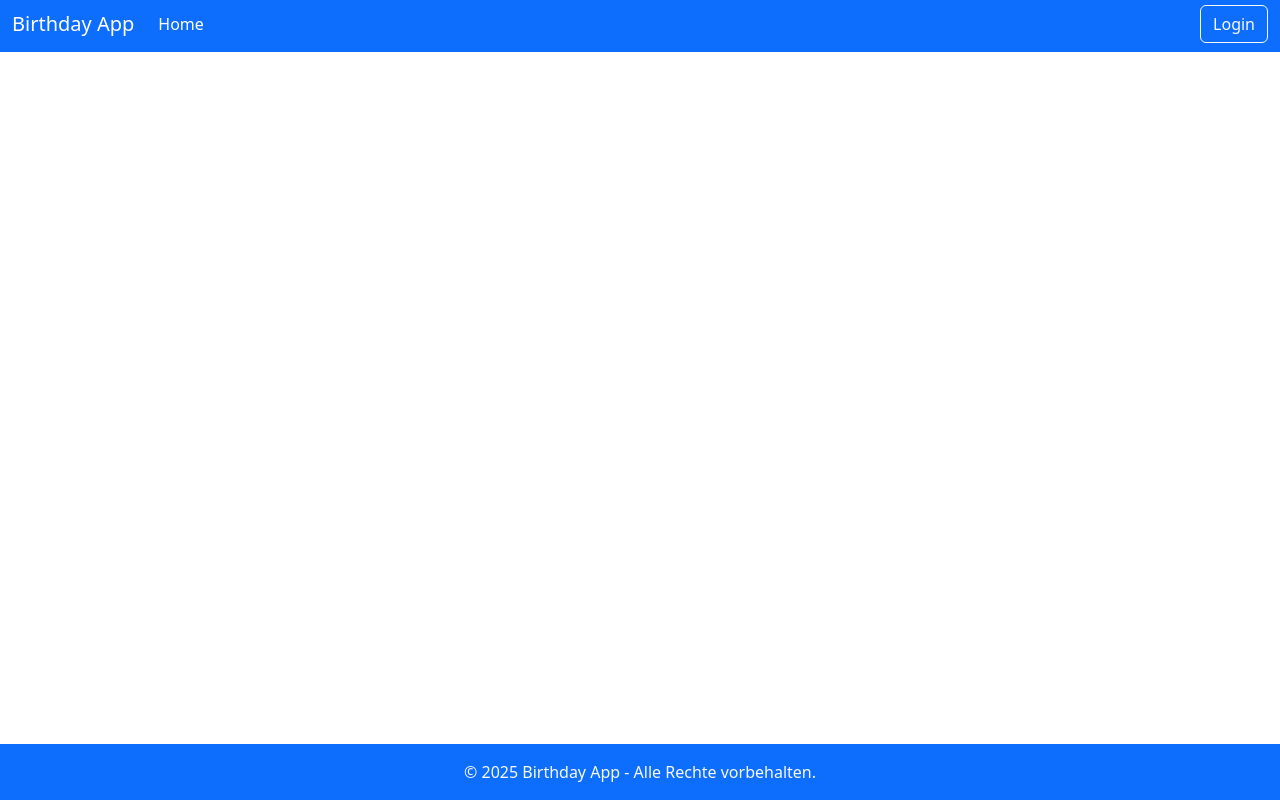
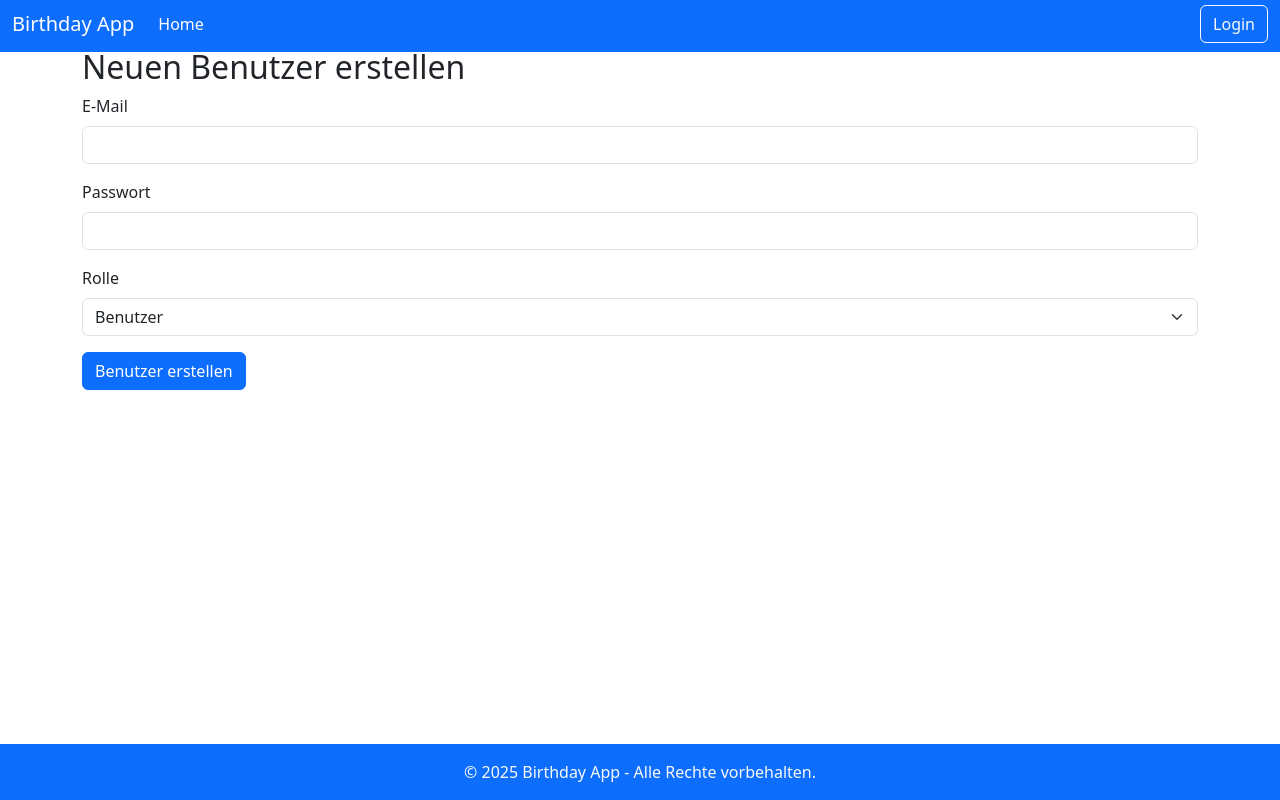
Before and after one commit to chrisSchnellH/birthdayapp, a React (Vite) app in the folder frontend/: page /admin/users/new in a window 1280 px wide. Built offline with nearby package versions, Linux system fonts and the light colour scheme.

Commit message:
Added Role For AuthResponse in backend and LogsPage, UserFormPage, UserPage, userService for frontend for Admin-Control

```diff
--- a/frontend/src/App.tsx
+++ b/frontend/src/App.tsx
@@ -6,6 +6,9 @@ import { LoginPage } from './pages/LoginPage';
 import { PersonListPage } from './pages/PersonListPage';
 import { AuthProvider } from './auth/AuthContext';
 import { PersonFormPage } from "./pages/PersonFormPage";
+import { UsersPage } from "./pages/UsersPage";
+import { LogsPage } from "./pages/LogsPage";
+import { UserFormPage } from "./pages/UserFormPage";
 
 export const App = () => {
     return (
@@ -17,6 +20,9 @@ export const App = () => {
                     <Route path="/persons" element={<PersonListPage />} />
                     <Route path="/persons/new" element={<PersonFormPage />} />
                     <Route path="/persons/edit/:id" element={<PersonFormPage />} />
+                    <Route path="/admin/users" element={<UsersPage />} />
+                    <Route path="/admin/users/new" element={<UserFormPage />} />
+                    <Route path="/admin/logs" element={<LogsPage />} />
                 </Routes>
                 <Footer />
             </div>
--- a/frontend/src/auth/AuthContext.tsx
+++ b/frontend/src/auth/AuthContext.tsx
@@ -1,28 +1,41 @@
-// src/context/AuthContext.tsx
-import { createContext, useContext, useState } from 'react';
+import { createContext, useContext, useState, useEffect } from 'react';
 
 interface AuthContextType {
     isLoggedIn: boolean;
-    login: () => void;
+    role: string | null;
+    login: (token: string, role: string) => void;
     logout: () => void;
 }
 
 const AuthContext = createContext<AuthContextType | null>(null);
 
 export const AuthProvider = ({ children }: { children: React.ReactNode }) => {
-    const [isLoggedIn, setIsLoggedIn] = useState(!!localStorage.getItem('token'));
+    // Zustand synchron aus dem LocalStorage initialisieren
+    const [isLoggedIn, setIsLoggedIn] = useState(() => {
+        const token = localStorage.getItem('token');
+        return !!token; // true, wenn ein Token vorhanden ist
+    });
 
-    const login = () => {
+    const [role, setRole] = useState<string | null>(() => {
+        return localStorage.getItem('role'); // Rolle aus dem LocalStorage lesen
+    });
+
+    const login = (token: string, role: string) => {
+        localStorage.setItem('token', token); // Token speichern
+        localStorage.setItem('role', role); // Rolle speichern
         setIsLoggedIn(true);
+        setRole(role);
     };
 
     const logout = () => {
-        localStorage.removeItem('token');
+        localStorage.removeItem('token'); // Token entfernen
+        localStorage.removeItem('role'); // Rolle entfernen
         setIsLoggedIn(false);
+        setRole(null);
     };
 
     return (
-        <AuthContext.Provider value={{ isLoggedIn, login, logout }}>
+        <AuthContext.Provider value={{ isLoggedIn, role, login, logout }}>
             {children}
         </AuthContext.Provider>
     );
--- a/frontend/src/layouts/Navbar.tsx
+++ b/frontend/src/layouts/Navbar.tsx
@@ -3,16 +3,12 @@ import { useAuth } from '../auth/AuthContext';
 import { useNavigate } from 'react-router-dom';
 
 export const Navbar = () => {
-    const { isLoggedIn, logout } = useAuth(); // Hole den Login-Status und die logout-Funktion aus dem AuthContext
+    const { isLoggedIn, role, logout } = useAuth();
     const navigate = useNavigate();
 
     const handleLogout = () => {
-        logout(); // Führe die logout-Funktion aus
-        navigate('/'); // Weiterleitung zur Login-Seite
-    };
-
-    const handleLogin = () => {
-        navigate('/'); // Weiterleitung zur Login-Seite
+        logout();
+        navigate('/');
     };
 
     return (
@@ -27,9 +23,24 @@ export const Navbar = () => {
                         <li className="nav-item">
                             <a className="nav-link active" aria-current="page" href="#">Home</a>
                         </li>
-                        {isLoggedIn && ( // Zeige die Personen-Seite nur an, wenn eingeloggt
+                        {isLoggedIn && (
                             <li className="nav-item">
                                 <a className="nav-link" href="/persons">Personen</a>
+                            </li>
+                        )}
+                        {role === 'ROLE_ADMIN' && (
+                            <li className="nav-item dropdown">
+                                <a className="nav-link dropdown-toggle" href="#" role="button" data-bs-toggle="dropdown" aria-expanded="false">
+                                    Admin-Bereich
+                                </a>
+                                <ul className="dropdown-menu">
+                                    <li>
+                                        <a className="dropdown-item" href="/admin/users">Users</a>
+                                    </li>
+                                    <li>
+                                        <a className="dropdown-item" href="/admin/logs">Logs</a>
+                                    </li>
+                                </ul>
                             </li>
                         )}
                     </ul>
@@ -39,7 +50,7 @@ export const Navbar = () => {
                                 Logout
                             </button>
                         ) : (
-                            <button onClick={handleLogin} className="btn btn-outline-light">
+                            <button onClick={() => navigate('/')} className="btn btn-outline-light">
                                 Login
                             </button>
                         )}
--- a/frontend/src/pages/LoginPage.tsx
+++ b/frontend/src/pages/LoginPage.tsx
@@ -1,4 +1,3 @@
-// src/pages/LoginPage.tsx
 import { useState } from "react";
 import { useAuth } from '../auth/AuthContext';
 import { useNavigate } from 'react-router-dom';
@@ -19,11 +18,12 @@ export const LoginPage = () => {
             // API-Aufruf zum Backend
             const response = await login({ email, password });
 
-            // Speichere das Token (z. B. im LocalStorage oder Context)
+            // Speichere das Token und die Rolle im LocalStorage
             localStorage.setItem('token', response.token);
+            localStorage.setItem('role', response.role);
 
-            // Aktualisiere den Login-Status
-            authLogin();
+            // Aktualisiere den Login-Status und die Rolle im AuthContext
+            authLogin(response.token, response.role);
 
             // Weiterleitung zur Personenliste
             navigate('/persons');
--- /dev/null
+++ b/frontend/src/pages/LogsPage.tsx
@@ -0,0 +1,8 @@
+export const LogsPage = () => {
+    return (
+        <div className="container mt-5">
+            <h2>Logs</h2>
+            <p>Hier werden die Logs angezeigt.</p>
+        </div>
+    );
+};
--- a/frontend/src/pages/PersonListPage.tsx
+++ b/frontend/src/pages/PersonListPage.tsx
@@ -62,7 +62,7 @@ export const PersonListPage = () => {
             <h2>Personenliste</h2>
             <button
                 onClick={() => navigate('/persons/new')}
-                className="btn btn-outline-success mb-3"
+                className="btn btn-outline-success btn-sm mb-3"
             >
                 <svg xmlns="http://www.w3.org/2000/svg" width="16" height="16" fill="currentColor" className="bi bi-plus-circle mb-1" viewBox="0 0 16 16">
                     <path d="M8 15A7 7 0 1 1 8 1a7 7 0 0 1 0 14m0 1A8 8 0 1 0 8 0a8 8 0 0 0 0 16" />
@@ -76,7 +76,7 @@ export const PersonListPage = () => {
                         <th>Nachname</th>
                         <th>Geburtsdatum</th>
                         <th>Notiz</th>
-                        <th className='text-nowrap'>Aktion</th>
+                        <th style={{ width: '150px' }} className='text-nowrap'>Aktion</th>
                     </tr>
                 </thead>
                 <tbody>
@@ -89,7 +89,7 @@ export const PersonListPage = () => {
                             <td>
                                 <button
                                     onClick={() => navigate(`/persons/edit/${person.id}`)}
-                                    className="btn btn-primary btn-sm me-2"
+                                    className="btn btn-primary btn-sm mb-1"
                                 >
                                     <svg xmlns="http://www.w3.org/2000/svg" width="16" height="16" fill="currentColor" className="bi bi-gear-fill mb-1" viewBox="0 0 16 16">
                                         <path d="M9.405 1.05c-.413-1.4-2.397-1.4-2.81 0l-.1.34a1.464 1.464 0 0 1-2.105.872l-.31-.17c-1.283-.698-2.686.705-1.987 1.987l.169.311c.446.82.023 1.841-.872 2.105l-.34.1c-1.4.413-1.4 2.397 0 2.81l.34.1a1.464 1.464 0 0 1 .872 2.105l-.17.31c-.698 1.283.705 2.686 1.987 1.987l.311-.169a1.464 1.464 0 0 1 2.105.872l.1.34c.413 1.4 2.397 1.4 2.81 0l.1-.34a1.464 1.464 0 0 1 2.105-.872l.31.17c1.283.698 2.686-.705 1.987-1.987l-.169-.311a1.464 1.464 0 0 1 .872-2.105l.34-.1c1.4-.413 1.4-2.397 0-2.81l-.34-.1a1.464 1.464 0 0 1-.872-2.105l.17-.31c.698-1.283-.705-2.686-1.987-1.987l-.311.169a1.464 1.464 0 0 1-2.105-.872zM8 10.93a2.929 2.929 0 1 1 0-5.86 2.929 2.929 0 0 1 0 5.858z" />
--- /dev/null
+++ b/frontend/src/pages/UserFormPage.tsx
@@ -0,0 +1,68 @@
+import { useState } from 'react';
+import { useNavigate } from 'react-router-dom';
+import { createUser } from '../services/userService';
+
+export const UserFormPage = () => {
+    const navigate = useNavigate();
+    const [email, setEmail] = useState('');
+    const [password, setPassword] = useState('');
+    const [role, setRole] = useState<'USER' | 'ADMIN'>('USER'); // Standardrolle: USER
+    const [error, setError] = useState<string | null>(null);
+
+    const handleSubmit = async (e: React.FormEvent) => {
+        e.preventDefault();
+        setError(null);
+
+        try {
+            const userRequest = { email, password, role };
+            await createUser(userRequest);
+            navigate('/admin/users'); // Weiterleitung zur Benutzerliste
+        } catch (error) {
+            setError('Fehler beim Erstellen des Benutzers');
+        }
+    };
+
+    return (
+        <div className="container mt-5">
+            <h2>Neuen Benutzer erstellen</h2>
+            {error && <div className="alert alert-danger">{error}</div>}
+            <form onSubmit={handleSubmit}>
+                <div className="mb-3">
+                    <label className="form-label">E-Mail</label>
+                    <input
+                        type="email"
+                        className="form-control"
+                        value={email}
+                        onChange={(e) => setEmail(e.target.value)}
+                        required
+                    />
+                </div>
+                <div className="mb-3">
+                    <label className="form-label">Passwort</label>
+                    <input
+                        type="password"
+                        className="form-control"
+                        value={password}
+                        onChange={(e) => setPassword(e.target.value)}
+                        required
+                    />
+                </div>
+                <div className="mb-3">
+                    <label className="form-label">Rolle</label>
+                    <select
+                        className="form-select"
+                        value={role}
+                        onChange={(e) => setRole(e.target.value as 'USER' | 'ADMIN')}
+                        required
+                    >
+                        <option value="USER">Benutzer</option>
+                        <option value="ADMIN">Admin</option>
+                    </select>
+                </div>
+                <button type="submit" className="btn btn-primary">
+                    Benutzer erstellen
+                </button>
+            </form>
+        </div>
+    );
+};
--- /dev/null
+++ b/frontend/src/pages/UsersPage.tsx
@@ -0,0 +1,78 @@
+// src/pages/admin/UsersPage.tsx
+import { useEffect, useState } from 'react';
+import { useAuth } from '../auth/AuthContext';
+import { getAllUsers } from '../services/userService';
+import { useNavigate } from 'react-router-dom';
+
+interface User {
+    id: number;
+    email: string;
+    role: string;
+}
+
+export const UsersPage = () => {
+    const [users, setUsers] = useState<User[]>([]);
+    const [loading, setLoading] = useState(true);
+    const [error, setError] = useState<string | null>(null);
+    const { isLoggedIn, role } = useAuth();
+    const navigate = useNavigate();
+
+    useEffect(() => {
+        if (!isLoggedIn || role !== 'ROLE_ADMIN') {
+            navigate('/persons'); // Weiterleitung zur Login-Seite, wenn nicht eingeloggt oder kein Admin
+            return;
+        }
+
+        const fetchUsers = async () => {
+            try {
+                const data = await getAllUsers();
+                setUsers(data);
+            } catch (error) {
+                setError('Fehler beim Laden der Benutzer');
+            } finally {
+                setLoading(false);
+            }
+        };
+
+        fetchUsers();
+    }, [isLoggedIn, role, navigate]);
+
+    if (loading) {
+        return <div>Lade Daten...</div>;
+    }
+
+    if (error) {
+        return <div className="alert alert-danger">{error}</div>;
+    }
+
+    return (
+        <div className="container mt-5">
+            <h2>Benutzerliste</h2>
+            <button
+                onClick={() => navigate('/admin/users/new')}
+                className="btn btn-outline-success"
+            >
+                <svg xmlns="http://www.w3.org/2000/svg" width="16" height="16" fill="currentColor" className="bi bi-plus-circle mb-1" viewBox="0 0 16 16">
+                    <path d="M8 15A7 7 0 1 1 8 1a7 7 0 0 1 0 14m0 1A8 8 0 1 0 8 0a8 8 0 0 0 0 16" />
+                    <path d="M8 4a.5.5 0 0 1 .5.5v3h3a.5.5 0 0 1 0 1h-3v3a.5.5 0 0 1-1 0v-3h-3a.5.5 0 0 1 0-1h3v-3A.5.5 0 0 1 8 4" />
+                </svg> Neuen Benutzer erstellen
+            </button>
+            <table className="table table-striped">
+                <thead>
+                    <tr>
+                        <th>E-Mail</th>
+                        <th>Rolle</th>
+                    </tr>
+                </thead>
+                <tbody>
+                    {users.map((user) => (
+                        <tr key={user.id}>
+                            <td>{user.email}</td>
+                            <td>{user.role}</td>
+                        </tr>
+                    ))}
+                </tbody>
+            </table>
+        </div>
+    );
+};
--- a/frontend/src/services/authService.ts
+++ b/frontend/src/services/authService.ts
@@ -9,6 +9,7 @@ interface LoginData {
 
 interface LoginResponse {
     token: string;
+    role: string;
 }
 
 export const login = async (data: LoginData): Promise<LoginResponse> => {
--- /dev/null
+++ b/frontend/src/services/userService.ts
@@ -0,0 +1,52 @@
+import axios from 'axios';
+
+const API_URL = 'http://localhost:8080/api/admin/users'; // Backend-URL
+
+interface UserResponse {
+    id: number;
+    email: string;
+    role: string;
+    // Weitere Felder, falls vorhanden
+}
+
+interface UserRequest {
+    email: string;
+    password: string;
+    role: 'USER' | 'ADMIN';
+}
+
+interface ApiResponse {
+    content: UserResponse[];
+    page: number;
+    size: number;
+    totalPages: number;
+    totalElements: number;
+}
+
+export const getAllUsers = async (): Promise<UserResponse[]> => {
+    try {
+        const token = localStorage.getItem('token'); // Hole das JWT-Token aus dem LocalStorage
+        const response = await axios.get<ApiResponse>(API_URL, {
+            headers: {
+                Authorization: `Bearer ${token}`, // Füge das Token zum Header hinzu
+            },
+        });
+        return response.data.content; // Extrahiere das `content`-Array
+    } catch (error) {
+        throw new Error('Fehler beim Laden der Benutzer');
+    }
+};
+
+export const createUser = async (userRequest: UserRequest): Promise<UserResponse> => {
+    try {
+        const token = localStorage.getItem('token'); // Hole das JWT-Token aus dem LocalStorage
+        const response = await axios.post<UserResponse>(API_URL, userRequest, {
+            headers: {
+                Authorization: `Bearer ${token}`, // Füge das Token zum Header hinzu
+            },
+        });
+        return response.data;
+    } catch (error) {
+        throw new Error('Fehler beim Erstellen des Benutzers');
+    }
+};
```
Also changed, not shown: 2 other files (tests, documents, lock files or other folders).
